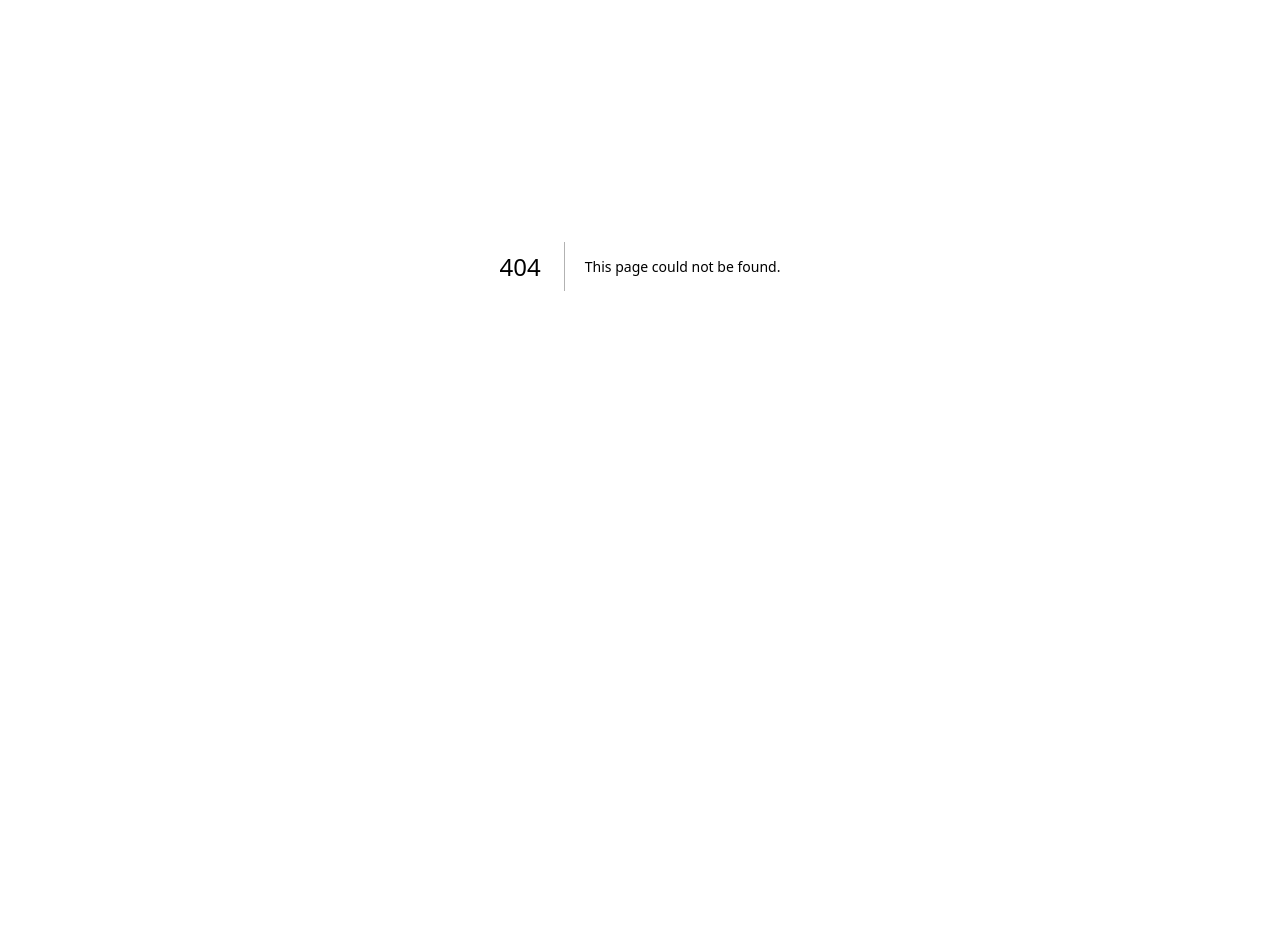
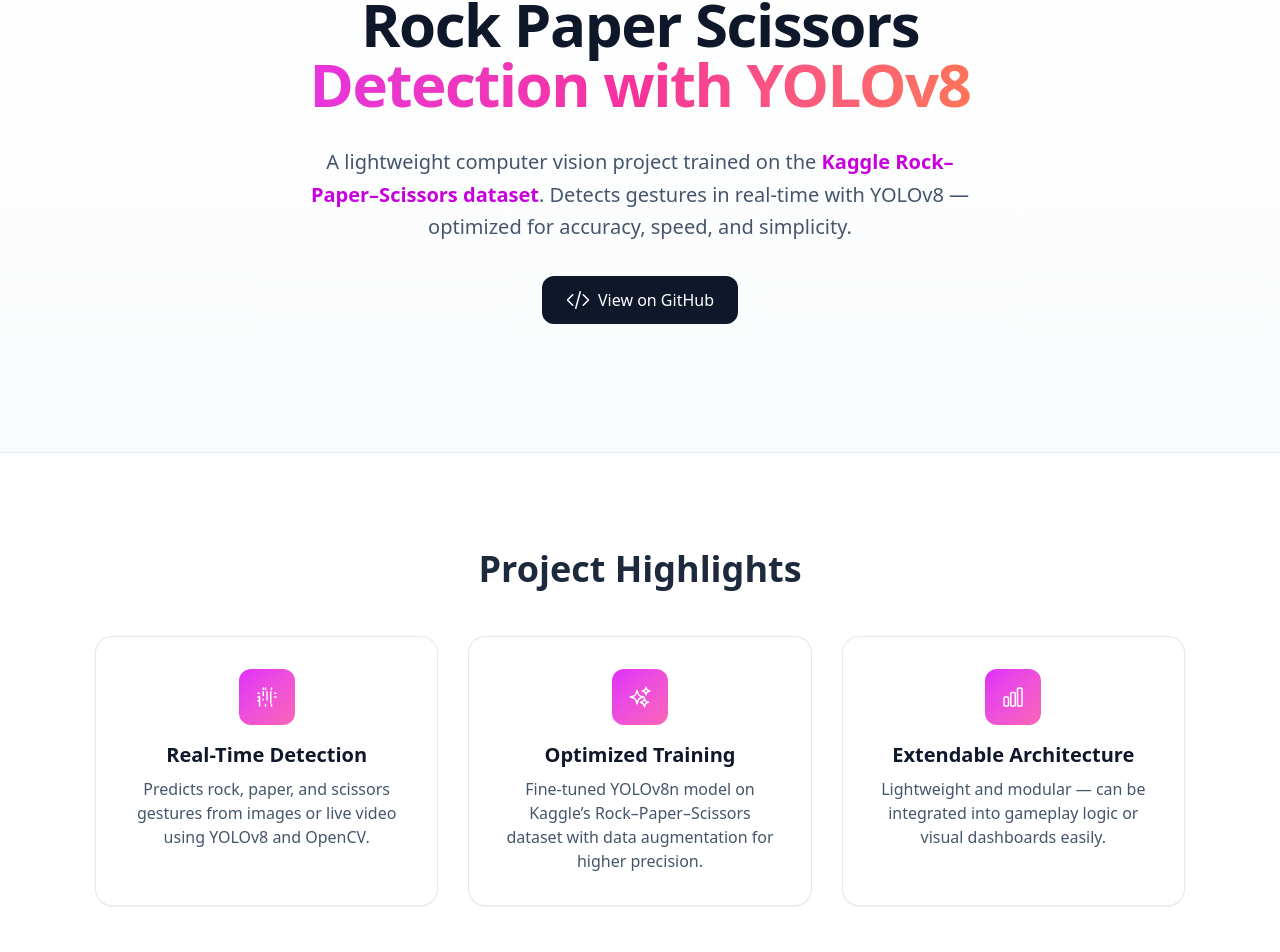
Before and after one commit to anshu2k24/Anshuman-Pati-portfolio, a Next.js app: page /projects/rock-paper-and-scissor in a window 1280 px wide. Before the commit this address had no page. Shown: the part 134-1086 px from the top of the page. Before the commit the page ends 800 px from the top, so only its background shows below. Built offline with nearby package versions, Linux system fonts and the light colour scheme.

Commit message:
rock-paper-scissor project web page added

```diff
--- a/app/components/Icons.js
+++ b/app/components/Icons.js
@@ -19,3 +19,32 @@
 export const LinkedInIcon = (props) => <svg {...props} xmlns="http://www.w3.org/2000/svg" viewBox="0 0 24 24" fill="currentColor" className="w-6 h-6">
   <path fillRule="evenodd" d="M19 0h-14c-2.761 0-5 2.239-5 5v14c0 2.761 2.239 5 5 5h14c2.762 0 5-2.239 5-5v-14c0-2.761-2.238-5-5-5zm-11 19h-3v-11h3v11zm-1.5-12.268c-.966 0-1.75-.79-1.75-1.764s.784-1.764 1.75-1.764 1.75.79 1.75 1.764-.783 1.764-1.75 1.764zm13.5 12.268h-3v-5.604c0-3.368-4-3.528-4 0v5.604h-3v-11h3v1.765c1.396-2.586 7-2.775 7 2.484v6.751z" clipRule="evenodd" />
 </svg>;
+
+export const CameraIcon = (props) => (
+  <svg {...props} xmlns="http://www.w3.org/2000/svg" fill="none"
+    viewBox="0 0 24 24" strokeWidth={1.5} stroke="currentColor"
+    className="w-6 h-6">
+    <path strokeLinecap="round" strokeLinejoin="round"
+      d="M3 7.5A2.25 2.25 0 015.25 5.25h1.086a2.25 2.25 0 002.122-1.514l.372-1.008a.75.75 0 01.706-.478h4.528a.75.75 0 01.706.478l.372 1.008a2.25 2.25 0 002.122 1.514h1.086A2.25 2.25 0 0121 7.5v10.5A2.25 2.25 0 0118.75 20.25H5.25A2.25 2.25 0 013 18V7.5z" />
+    <path strokeLinecap="round" strokeLinejoin="round"
+      d="M12 9.75a3.75 3.75 0 100 7.5 3.75 3.75 0 000-7.5z" />
+  </svg>
+);
+
+export const HandIcon = (props) => (
+  <svg {...props} xmlns="http://www.w3.org/2000/svg" fill="none"
+    viewBox="0 0 24 24" strokeWidth={1.5} stroke="currentColor"
+    className="w-6 h-6">
+    <path strokeLinecap="round" strokeLinejoin="round"
+      d="M8 12V5.25a1.5 1.5 0 113 0V11m0 0V3.75a1.5 1.5 0 113 0V11m0 0V6.75a1.5 1.5 0 113 0v7.5m0 0a4.5 4.5 0 11-9 0v-1.5h9z" />
+  </svg>
+);
+
+export const CheckCircleIcon = (props) => (
+  <svg {...props} xmlns="http://www.w3.org/2000/svg" fill="none"
+    viewBox="0 0 24 24" strokeWidth={1.5} stroke="currentColor"
+    className="w-6 h-6">
+    <path strokeLinecap="round" strokeLinejoin="round"
+      d="M9 12l2 2 4-4m6 2a9 9 0 11-18 0 9 9 0 0118 0z" />
+  </svg>
+);
--- /dev/null
+++ b/app/projects/rock-paper-and-scissor/page.js
@@ -0,0 +1,167 @@
+"use client";
+
+import { useState } from "react";
+import Navigation from "../../components/navigation";
+import {
+  CpuChipIcon,
+  SparklesIcon,
+  CodeBracketIcon,
+  ChartBarIcon,
+  GitHubIcon,
+  LinkedInIcon,
+} from "../../components/Icons";
+
+export default function RockPaperScissorsPage() {
+  const [isMenuOpen, setIsMenuOpen] = useState(false);
+
+  const contributor = {
+    name: "Anshuman Pati",
+    github: "https://github.com/anshu2k24/rock-paper-scissors",
+    linkedin: "https://www.linkedin.com/in/anshuman-pati-5575bb34a/",
+    role: "Developer & Computer Vision Engineer",
+  };
+
+  const features = [
+    {
+      icon: <CpuChipIcon />,
+      title: "Real-Time Detection",
+      description:
+        "Predicts rock, paper, and scissors gestures from images or live video using YOLOv8 and OpenCV.",
+    },
+    {
+      icon: <SparklesIcon />,
+      title: "Optimized Training",
+      description:
+        "Fine-tuned YOLOv8n model on Kaggle’s Rock–Paper–Scissors dataset with data augmentation for higher precision.",
+    },
+    {
+      icon: <ChartBarIcon />,
+      title: "Extendable Architecture",
+      description:
+        "Lightweight and modular — can be integrated into gameplay logic or visual dashboards easily.",
+    },
+  ];
+
+  const techStack = ["YOLOv8", "Python", "OpenCV", "PyTorch", "NumPy"];
+
+  const roadmap = [
+    "Integrate real-time gameplay logic",
+    "Add a visualization dashboard with Next.js",
+    "Enhance model performance for angled or low-light gestures",
+  ];
+
+  return (
+    <div className="bg-gradient-to-b from-white via-slate-50 to-slate-100 min-h-screen text-slate-800">
+      <Navigation isMenuOpen={isMenuOpen} setIsMenuOpen={setIsMenuOpen} />
+
+      {/* Hero Section */}
+      <section className="py-24 sm:py-32 text-center relative overflow-hidden">
+        <div className="max-w-5xl mx-auto px-6 space-y-8">
+          <h1 className="text-5xl md:text-6xl font-extrabold tracking-tight text-slate-900">
+            Rock Paper Scissors
+            <span className="block text-transparent bg-clip-text bg-gradient-to-r from-fuchsia-500 via-pink-500 to-orange-400">
+              Detection with YOLOv8
+            </span>
+          </h1>
+          <p className="text-lg md:text-xl text-slate-600 max-w-2xl mx-auto leading-relaxed">
+            A lightweight computer vision project trained on the{" "}
+            <span className="font-semibold text-fuchsia-600">
+              Kaggle Rock–Paper–Scissors dataset
+            </span>
+            . Detects gestures in real-time with YOLOv8 — optimized for
+            accuracy, speed, and simplicity.
+          </p>
+
+          <div className="flex justify-center gap-4">
+            <a
+              href={contributor.github}
+              target="_blank"
+              className="inline-flex items-center gap-2 bg-slate-900 text-white px-6 py-3 rounded-xl font-medium hover:bg-slate-700 transition-all"
+            >
+              <CodeBracketIcon className="w-5 h-5" />
+              View on GitHub
+            </a>
+
+          </div>
+        </div>
+      </section>
+
+      {/* Features Section */}
+      <section className="py-24 bg-white border-t border-slate-200">
+        <div className="max-w-6xl mx-auto px-6 lg:px-8 text-center">
+          <h2 className="text-4xl font-bold mb-12">Project Highlights</h2>
+          <div className="grid md:grid-cols-3 gap-8">
+            {features.map((feature) => (
+              <div
+                key={feature.title}
+                className="bg-white rounded-2xl p-8 shadow-sm ring-1 ring-slate-200 hover:shadow-md transition-all"
+              >
+                <div className="flex flex-col items-center text-center">
+                  <div className="w-14 h-14 flex items-center justify-center rounded-xl bg-gradient-to-br from-fuchsia-500 to-pink-400 text-white mb-4">
+                    {feature.icon}
+                  </div>
+                  <h3 className="text-xl font-semibold mb-2 text-slate-900">
+                    {feature.title}
+                  </h3>
+                  <p className="text-slate-600">{feature.description}</p>
+                </div>
+              </div>
+            ))}
+          </div>
+        </div>
+      </section>
+
+      {/* Tech Stack + Roadmap */}
+      <section className="py-24 bg-slate-50 border-t border-slate-200">
+        <div className="max-w-6xl mx-auto px-6 lg:px-8 grid md:grid-cols-2 gap-16">
+          {/* Tech Stack */}
+          <div className="bg-white rounded-2xl p-8 shadow-sm ring-1 ring-slate-200">
+            <div className="inline-flex items-center gap-2 text-fuchsia-700 text-sm font-medium mb-3">
+              <CodeBracketIcon className="w-4 h-4" /> Technology Stack
+            </div>
+            <h3 className="text-2xl font-bold text-slate-900 mb-4">
+              Built with Modern Tools
+            </h3>
+            <div className="flex flex-wrap gap-3">
+              {techStack.map((tech) => (
+                <span
+                  key={tech}
+                  className="bg-slate-100 hover:bg-fuchsia-100 text-slate-700 hover:text-fuchsia-700 px-4 py-2 rounded-lg text-sm font-medium transition-all"
+                >
+                  {tech}
+                </span>
+              ))}
+            </div>
+          </div>
+
+          {/* Roadmap */}
+          <div className="bg-white rounded-2xl p-8 shadow-sm ring-1 ring-slate-200">
+            <div className="inline-flex items-center gap-2 text-amber-600 text-sm font-medium mb-3">
+              <ChartBarIcon className="w-4 h-4" /> Project Roadmap
+            </div>
+            <h3 className="text-2xl font-bold text-slate-900 mb-4">
+              What’s Next
+            </h3>
+            <ul className="space-y-3">
+              {roadmap.map((item, i) => (
+                <li key={item} className="flex items-start gap-3">
+                  <div className="w-6 h-6 bg-fuchsia-100 text-fuchsia-700 rounded-md flex items-center justify-center text-xs font-bold">
+                    {i + 1}
+                  </div>
+                  <span className="text-slate-700">{item}</span>
+                </li>
+              ))}
+            </ul>
+          </div>
+        </div>
+      </section>
+
+      {/* Footer */}
+      <footer className="bg-white border-t border-slate-200 py-10 text-center text-slate-500 text-sm">
+        <p>
+          &copy; 2025 Anshu Pati — Built with ❤️ to learn XD
+        </p>
+      </footer>
+    </div>
+  );
+}
```
